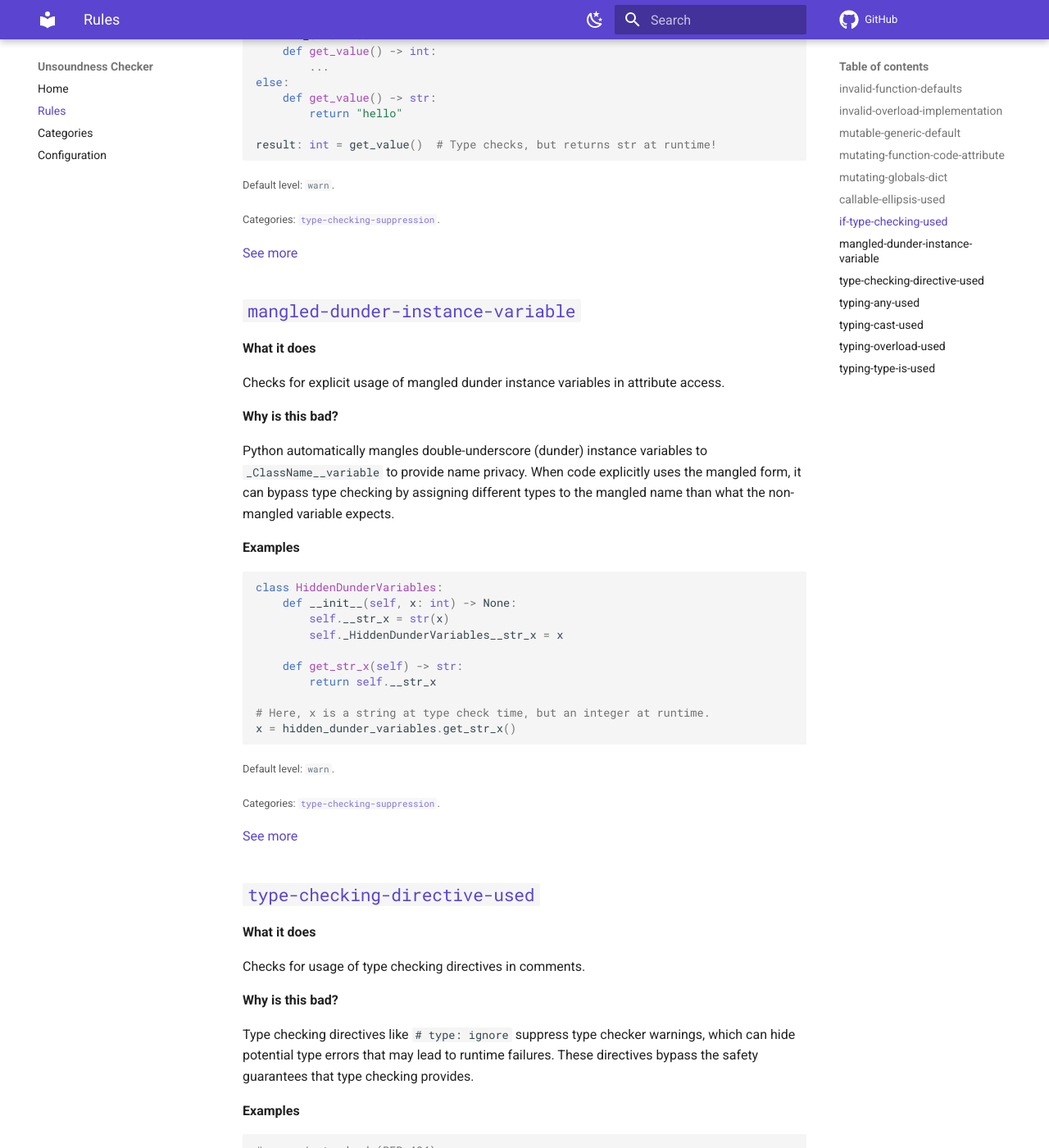
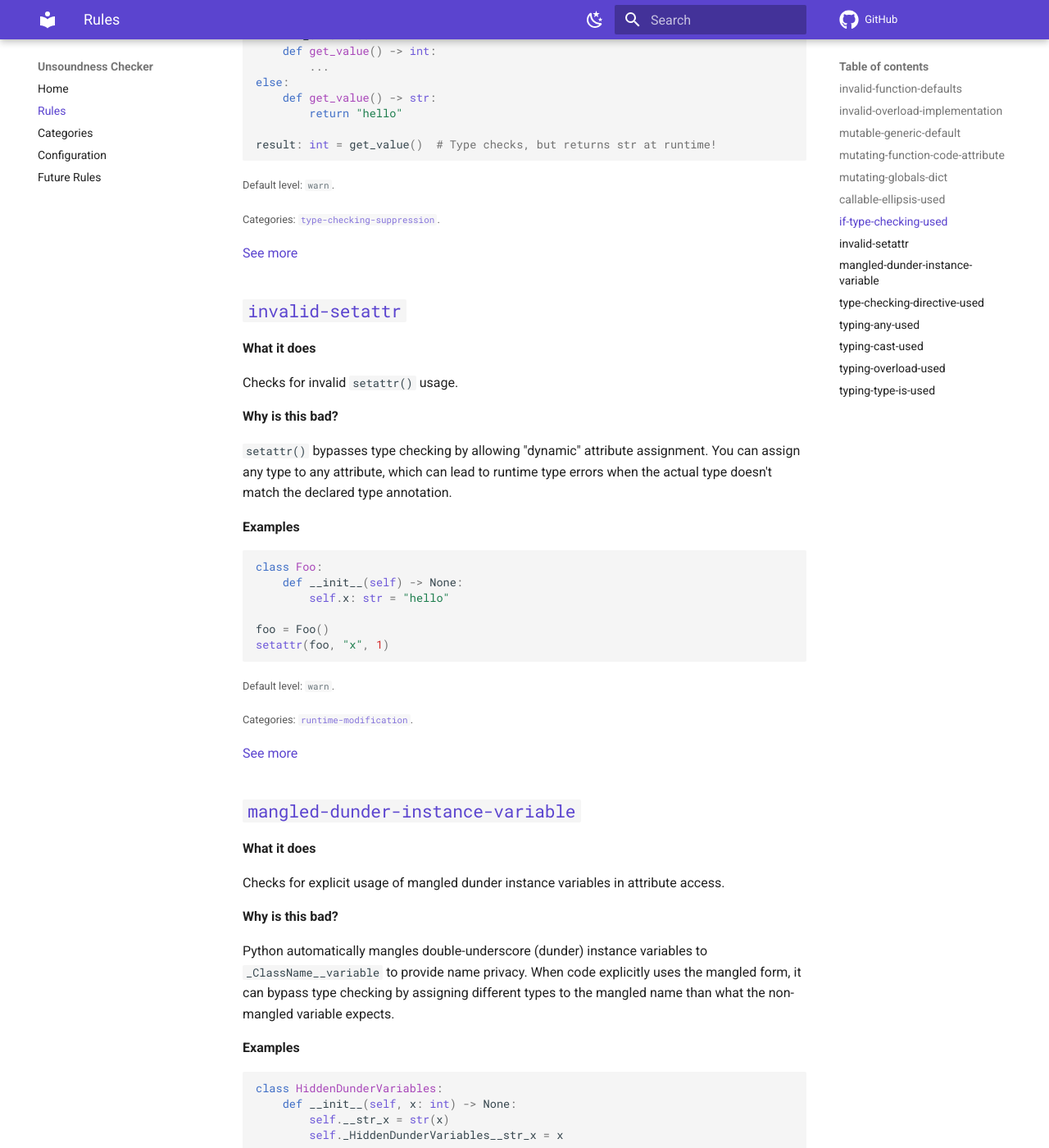
Before and after one commit to MatthewMckee4/unsoundness-checker, an MkDocs documentation site: the page built from docs/rules.md, in a window 1280 px wide and 1400 px high, scrolled down 4461 px. Shown: the whole window at 82% size. Built offline with MkDocs 1.6.1 and Material for MkDocs 9.7.7, drawn with Linux system fonts in a browser that asks for light colours; comment, search, counter and statistics services are not loaded.

Commit message:
Emit diagnostic for invalid `setattr` call (#69)
## Summary

Resolves #68

````diff
--- a/docs/rules.md
+++ b/docs/rules.md
@@ -256,6 +256,40 @@ Categories: [`type-checking-suppression`](categories.md#type-checking-suppressio
 
 [See more](rules/if_type_checking_used.md)
 
+## `invalid-setattr`
+
+
+**What it does**
+
+Checks for invalid `setattr()` usage.
+
+**Why is this bad?**
+
+`setattr()` bypasses type checking by allowing "dynamic" attribute assignment.
+You can assign any type to any attribute, which can lead to runtime type errors
+when the actual type doesn't match the declared type annotation.
+
+**Examples**
+
+```python
+class Foo:
+    def __init__(self) -> None:
+        self.x: str = "hello"
+
+foo = Foo()
+setattr(foo, "x", 1)
+```
+
+<small>
+Default level: `warn`.
+</small>
+
+<small>
+Categories: [`runtime-modification`](categories.md#runtime-modification).
+</small>
+
+[See more](rules/invalid_setattr.md)
+
 ## `mangled-dunder-instance-variable`
 
 
--- a/mkdocs.yml
+++ b/mkdocs.yml
@@ -7,6 +7,7 @@ nav:
   - Rules: rules.md
   - Categories: categories.md
   - Configuration: configuration.md
+  - Future Rules: future_rules.md
 
 theme:
   name: material
````
Also changed, not shown: crates/unsoundness_checker/resources/rules/invalid_setattr.md (added, +16 -0 lines), docs/categories.md (+1 -0 lines), docs/future_rules.md (added, +118 -0 lines), 6 other files.
